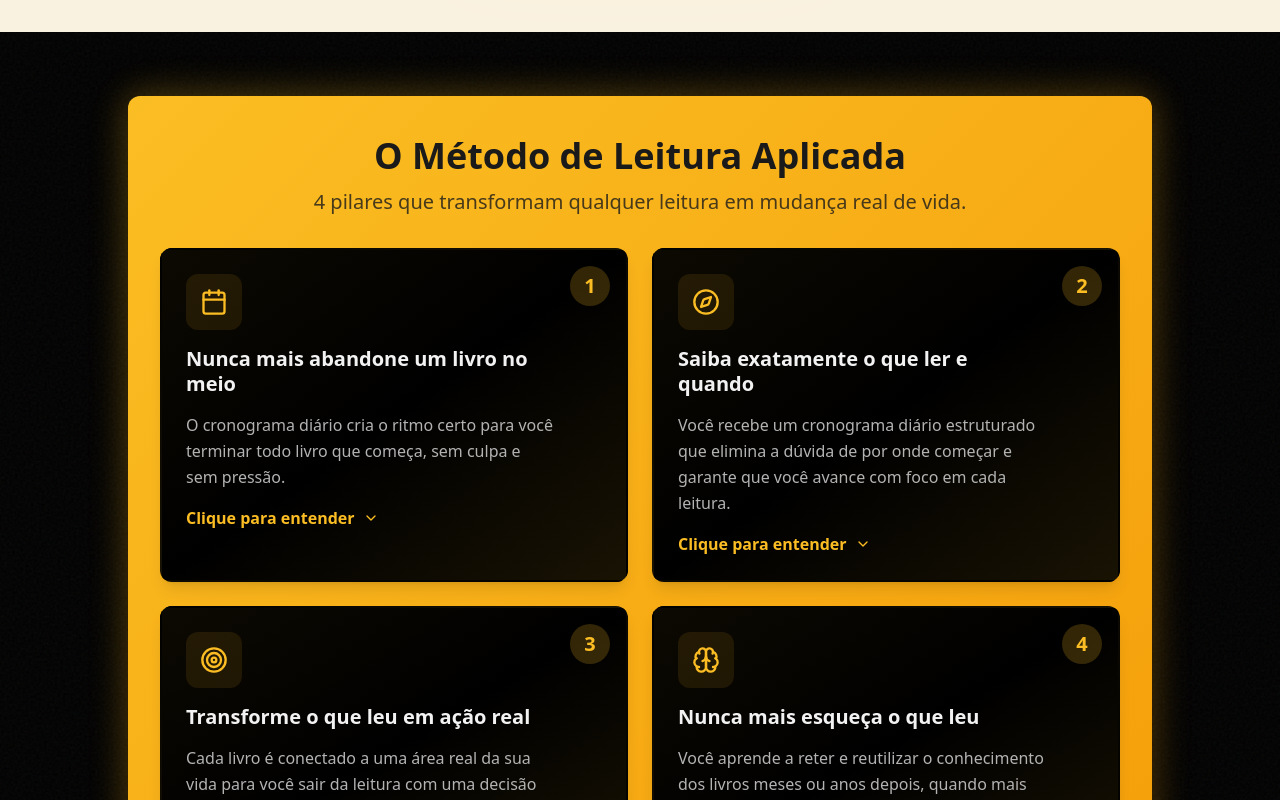
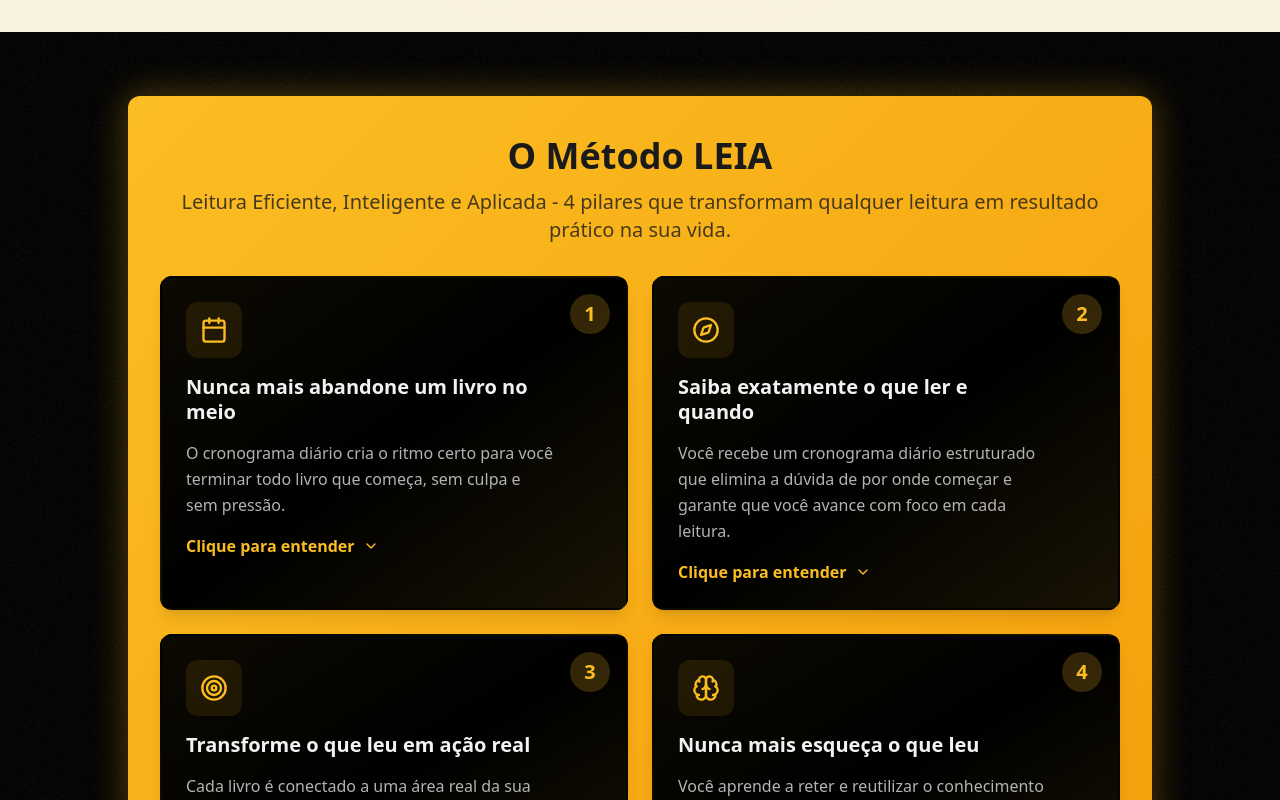
Before and after one commit to coelhomarkedigital-alt/regra-do-jogo-landing-70041-62915-82406-06260, a React (Vite) app: page / in a window 1280 px wide. Shown: the part 3240-4040 px from the top of the page. Built offline with nearby package versions, Linux system fonts and the light colour scheme; the HTML template or start-up script is replaced by a standard one.

Commit message:
Preceding changes

```diff
--- a/src/components/sections/ClubDifference.tsx
+++ b/src/components/sections/ClubDifference.tsx
@@ -57,11 +57,11 @@ export const ClubDifference = () => {
               <CardContent className="pt-10 pb-10 px-8">
                 <div className="text-center mb-8 animate-fade-in">
                   <h2 className="text-2xl md:text-3xl lg:text-4xl font-bold text-accent-foreground mb-3">
-                    O Método de Leitura Aplicada
-                  </h2>
-                  <p className="text-lg md:text-xl text-accent-foreground/80">
-                    4 pilares que transformam qualquer leitura em mudança real de vida.
-                  </p>
+                     O Método LEIA
+                   </h2>
+                   <p className="text-lg md:text-xl text-accent-foreground/80">
+                     Leitura Eficiente, Inteligente e Aplicada - 4 pilares que transformam qualquer leitura em resultado prático na sua vida.
+                   </p>
                 </div>
 
                 <div className="grid md:grid-cols-2 gap-6">
```
